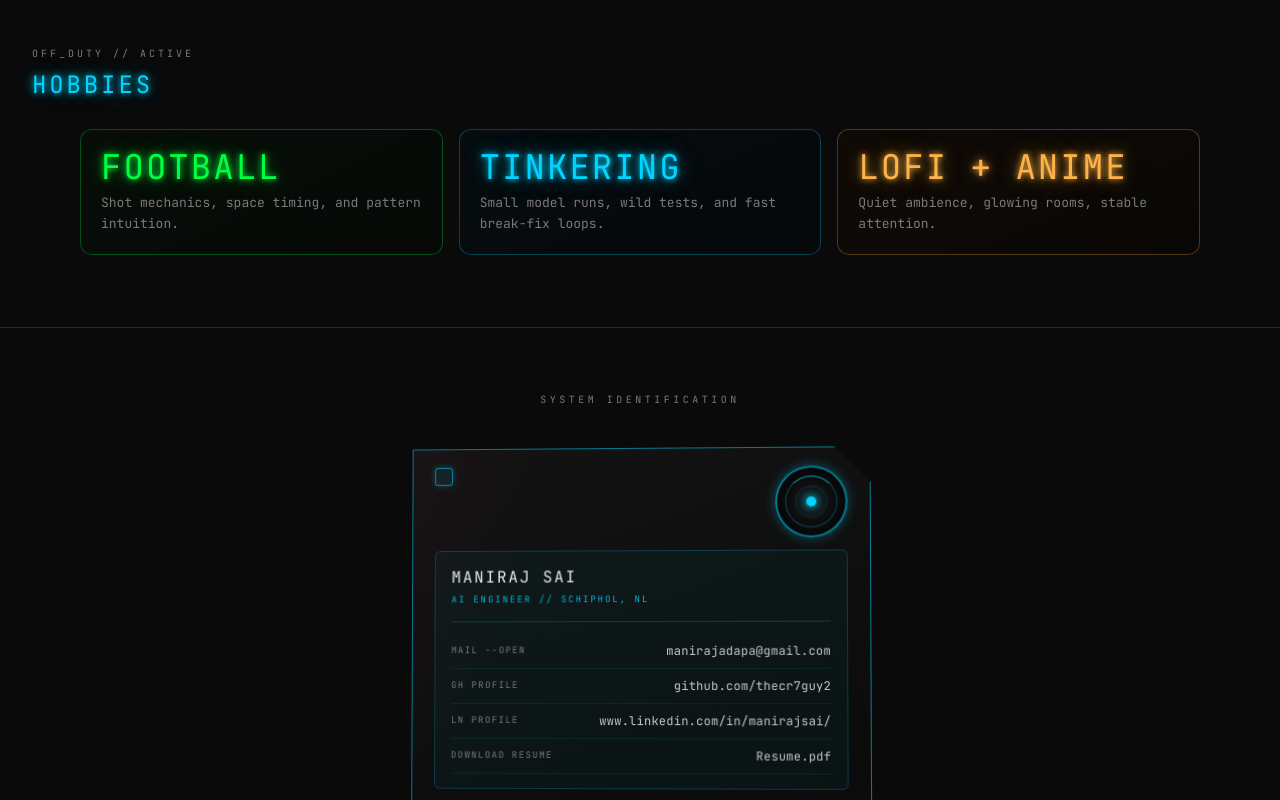
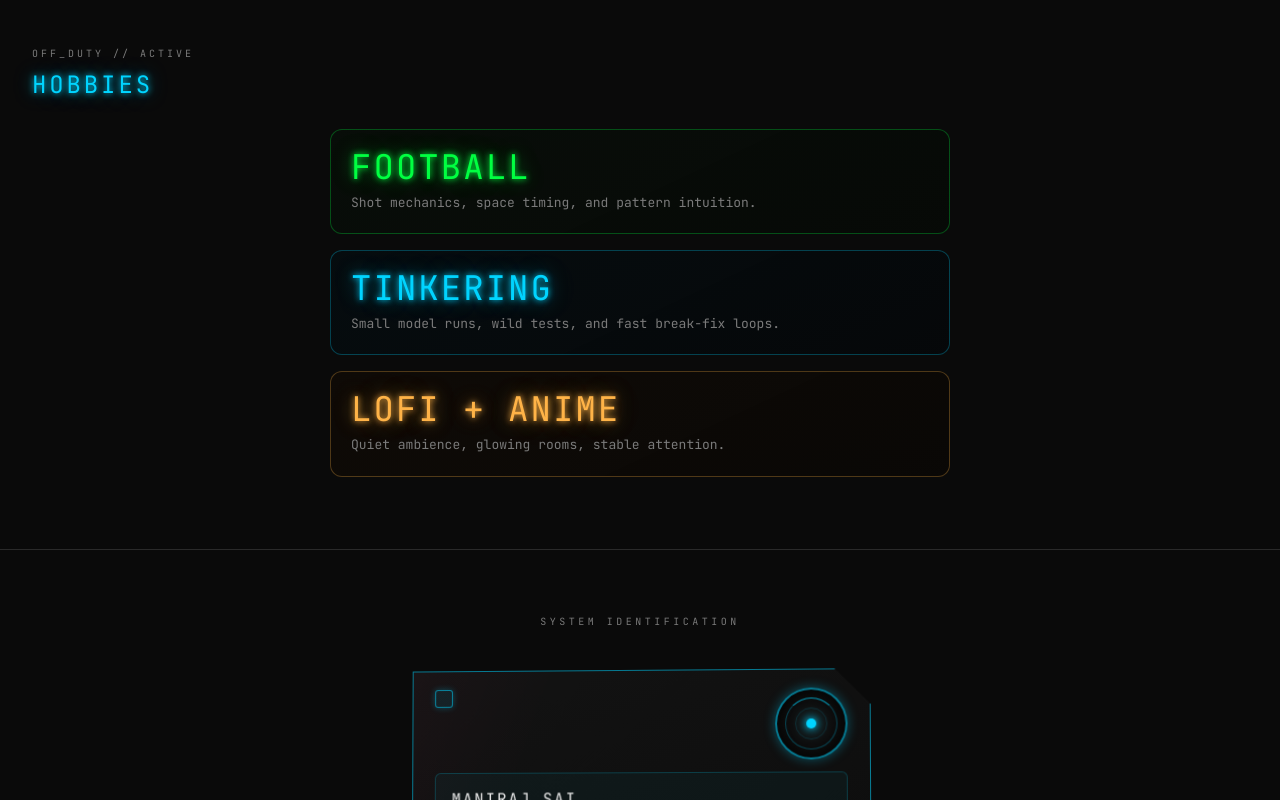
Before and after one commit to thecr7guy2/thecr7guy2.github.io, a Next.js app: page / in a window 1280 px wide. Shown: the part 1780-2580 px from the top of the page. Built offline with nearby package versions, Linux system fonts and the light colour scheme.

Commit message:
fix: restore hobbies cards to vertical column layout

```diff
--- a/src/app/page.tsx
+++ b/src/app/page.tsx
@@ -279,8 +279,7 @@ export default async function Home() {
             Hobbies
           </h2>
 
-          <div className="mx-auto max-w-[1120px] grid grid-cols-1 md:grid-cols-3 gap-4">
-            <div className="grid grid-cols-1 gap-4 md:contents">
+          <div className="mx-auto max-w-[620px] grid grid-cols-1 gap-4">
             <article
               className="rounded-xl border p-5"
               style={{
@@ -325,7 +324,6 @@ export default async function Home() {
                 Quiet ambience, glowing rooms, stable attention.
               </p>
             </article>
-            </div>
           </div>
         </div>
       </section>
```
Lines whose indentation alone changed are shown as unchanged.
